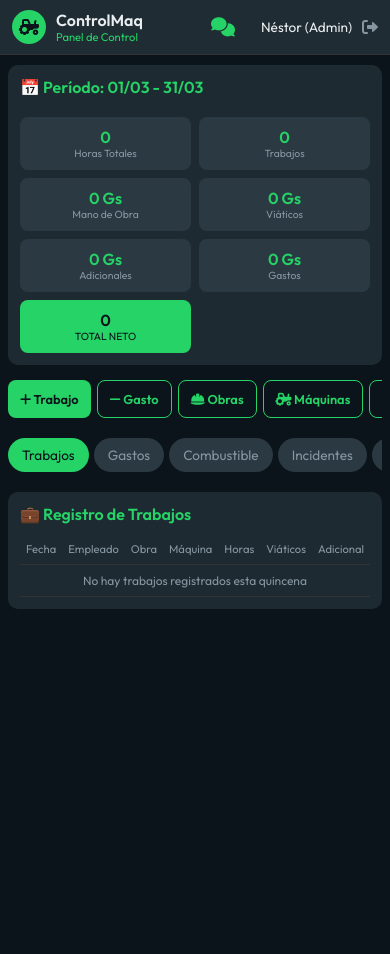
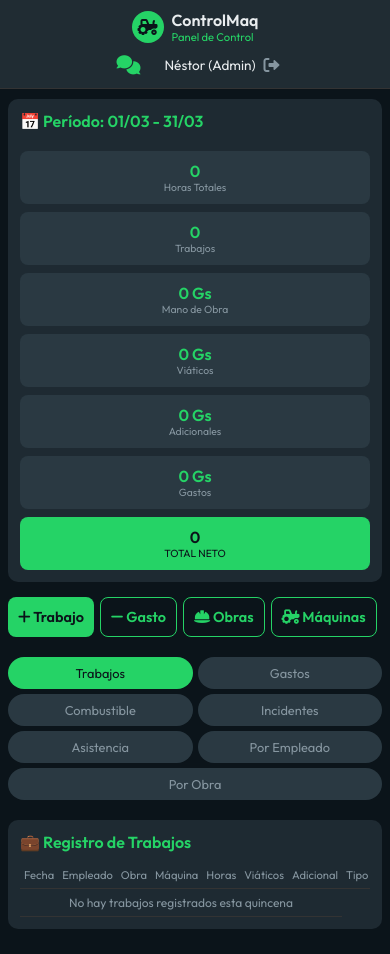
Before and after one commit to Iedimes/controlmaq, a PHP site: page /panel.php in a window 390 px wide. Before the commit the page ends 609 px from the top, so only its background shows below. Run offline with PHP 8.4, Linux system fonts and the light colour scheme; a user stored in the database is signed in; data comes from the database, SQL or seed files in the repository; data that the repository does not hold is empty.

Commit message:
Add responsive design for mobile and desktop

```diff
--- a/panel.php
+++ b/panel.php
@@ -266,6 +266,26 @@ function fmt($n) { return number_format($n, 0, ',', '.'); }
             header { padding: 10px 12px; }
             .logo-icon { width: 34px; height: 34px; font-size: 1rem; }
             #chat-panel { width: calc(100% - 30px); right:15px; bottom:60px; height:350px; }
+            table { font-size: 0.75rem; }
+            th, td { padding: 6px 4px; }
+            .tabs { flex-wrap: wrap; gap: 5px; }
+            .tab { padding: 8px 10px; font-size: 0.8rem; }
+            h3 { font-size: 1rem; }
+            .form-group { margin-bottom: 10px; }
+            .form-group input, .form-group select { padding: 8px; font-size: 0.9rem; }
+            .btn { padding: 10px; font-size: 0.9rem; }
+            .modal-content { padding: 15px; margin: 10px; }
+            .logo { gap: 8px; }
+            .logo-icon { width: 32px; height: 32px; }
+            .user-info { gap: 8px; }
+        }
+
+        @media (max-width: 400px) {
+            .stats { grid-template-columns: 1fr; }
+            .tab { flex: 1 1 45%; text-align: center; }
+            header { flex-wrap: wrap; gap: 8px; }
+            .logo { flex: 1 1 100%; justify-content: center; }
+            .user-info { flex: 1 1 100%; justify-content: center; }
         }
     </style>
 </head>
```
Also changed, not shown: index.php (+19 -0 lines).
